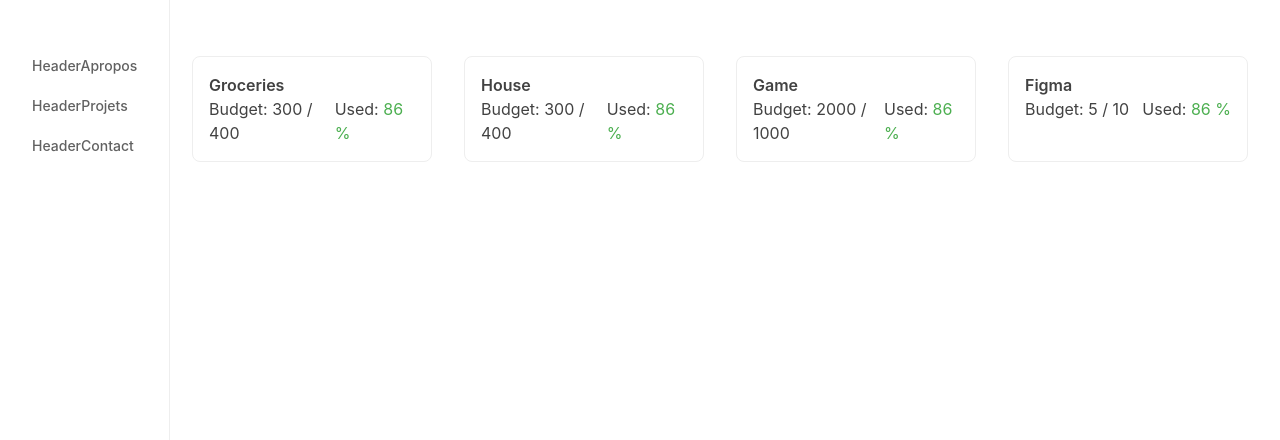
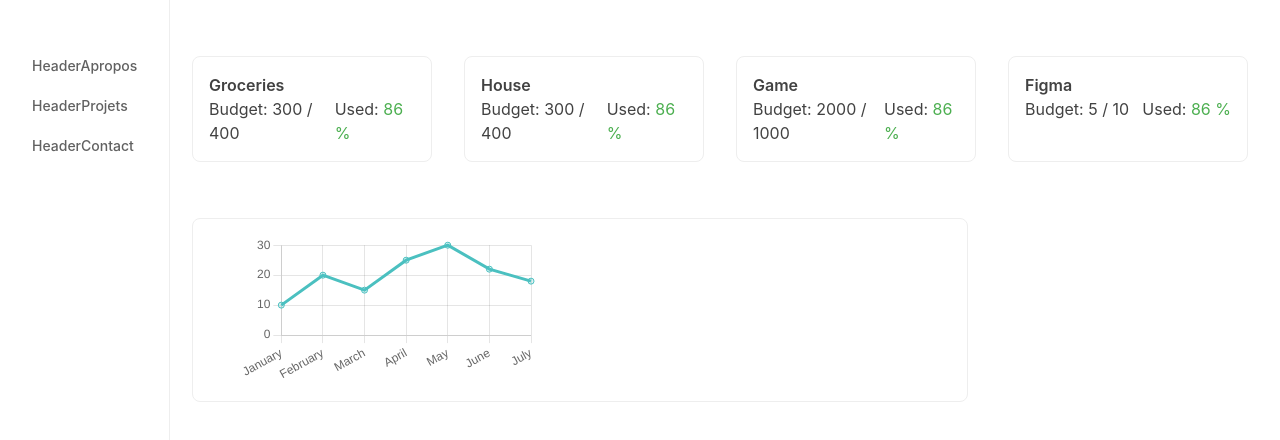
Before and after one commit to maxencemazeau/financewebsite, a React (Create React App) app: page /Dashboard in a window 1280 px wide. Shown: the top 440 px of the page. Built offline with nearby package versions, Linux system fonts and the light colour scheme.

Commit message:
Chart Dashboard

```diff
--- /dev/null
+++ b/src/page/Dashboard/DashboardChart.tsx
@@ -0,0 +1,60 @@
+import React from 'react';
+import { Line } from 'react-chartjs-2';
+import {
+  Chart as ChartJS,
+  CategoryScale,
+  LinearScale,
+  PointElement,
+  LineElement,
+  Title,
+  Tooltip,
+  Legend,
+} from 'chart.js';
+
+ChartJS.register(
+  CategoryScale,
+  LinearScale,
+  PointElement,
+  LineElement,
+);
+
+
+const data = {
+  labels: ['January', 'February', 'March', 'April', 'May', 'June', 'July'],
+  datasets: [
+    {
+      data: [10, 20, 15, 25, 30, 22, 18],
+      borderColor: 'rgba(75, 192, 192, 1)',
+      backgroundColor: 'rgba(75, 192, 192, 0.2)',
+    },
+  ],
+};
+
+
+const options = {
+  scales: {
+    y: {
+      beginAtZero: true,
+    },
+  },
+};
+
+
+const DashboardChart = () => {
+  return (
+    <section>
+      <div className="w-full mx-auto px-4 md:px-8">
+      <ul className="border mx-auto px-4 w-full rounded-lg md:px-8">
+        <div className="flex items-center justify-between p-4">
+          <div>
+            <Line data={data} options={options} />
+          </div>
+        </div>
+      </ul>
+      </div>
+    </section>
+  );
+};
+
+
+export default DashboardChart;
--- a/src/page/Dashboard/DashboardHome.tsx
+++ b/src/page/Dashboard/DashboardHome.tsx
@@ -1,6 +1,7 @@
 import React, { useState } from "react";
 import DashboardNavBar from "./DashboardNavBar";
 import DashboardCategory from './DashboardCategory';
+import DashboardChart from "./DashboardChart";
 
 export default function DashboardHome(){
 
@@ -19,8 +20,11 @@ export default function DashboardHome(){
         <div className={`rounded-lg bg-gray-100 ${headerHeight} lg:fixed`}>
             <DashboardNavBar  handleHeight={handleHeaderHeight} />
         </div>
-        <div className="flex flex-col col-2 grow lg:ml-40">
+        <div className="flex flex-col flex-1 lg:ml-40">
         <DashboardCategory />
+        <div className="sm:w-full lg:w-3/4">
+        <DashboardChart />
+        </div>
         </div>
         </div>
     )
```
